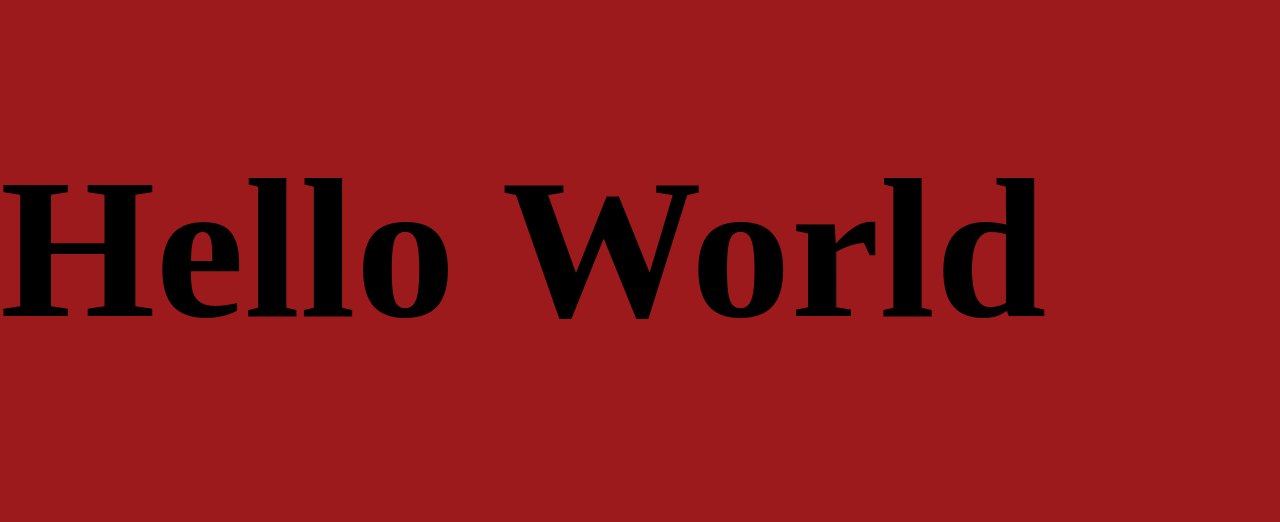
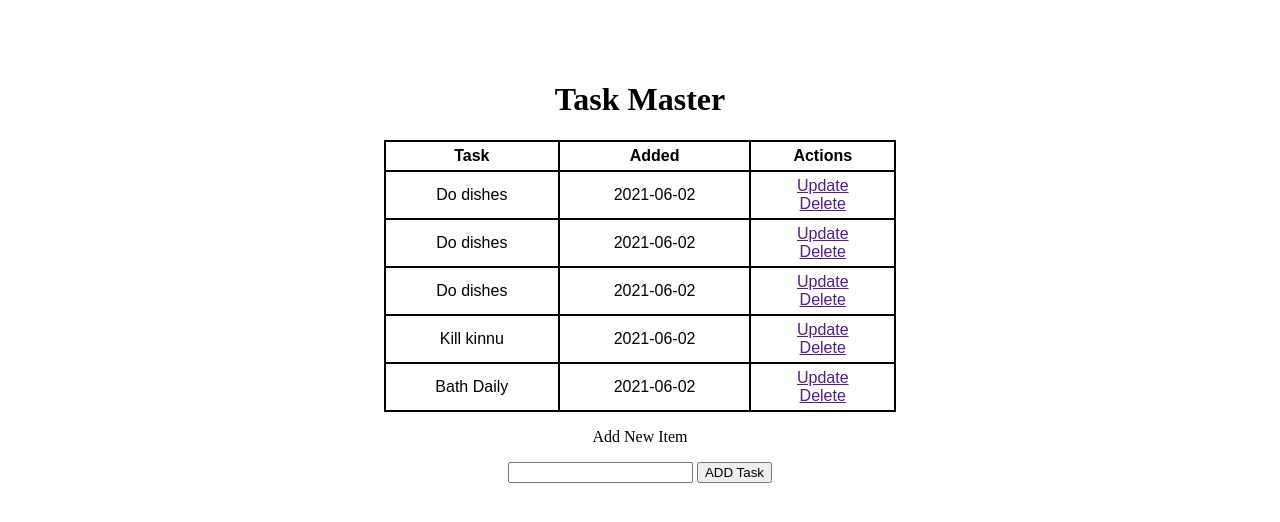
Before and after one commit to SamarpreetSingh/Flask-To-do-List, a Flask app: page / in a window 1280 px wide. Shown: the top 522 px of the page. Run offline with Flask 2, Linux system fonts and the light colour scheme; data comes from the database, SQL or seed files in the repository; both versions use the stored data as it was after the commit.

Commit message:
Added Create Functionality

```diff
--- a/app.py
+++ b/app.py
@@ -1,11 +1,42 @@
-from flask import Flask, render_template, url_for
+from flask import Flask, render_template, request, url_for, redirect
+from flask_sqlalchemy import SQLAlchemy
+from datetime import datetime
+from flask_migrate import Migrate
 
 app = Flask(__name__)
+app.config['SQLALCHEMY_DATABASE_URI'] = 'sqlite:///test.db'
+db = SQLAlchemy(app)
+migrate = Migrate(app, db)
 
 
-@app.route('/')
+class Todo(db.Model):
+    id = db.Column(db.Integer, primary_key=True)
+    content = db.Column(db.String(200), nullable=False)
+    date_created = db.Column(db.DateTime, default=datetime.utcnow)
+
+    def __repr__(self):
+        return '<Task %r>' % id
+
+
+db.create_all()
+
+@app.route('/', methods=['POST', 'GET'])
 def index():
-    return render_template('index.html')
+    if request.method == 'POST':
+        task_content = request.form['content']
+        new_task = Todo(content=task_content)
+
+        try:
+            db.session.add(new_task)
+            db.session.commit()
+            return redirect('/')
+        except:
+            return "There was an issue adding to Database."
+
+    else:
+        tasks = Todo.query.order_by(Todo.date_created).all()
+        # tasks = [1, 'workout', '26 may']
+        return render_template('index.html', tasks=tasks)
 
 
 if __name__ == "__main__":
--- a/static/css/app.css
+++ b/static/css/app.css
@@ -1,6 +1,22 @@
 body{
-    font-size: 100px;
-    background-color: #9C1A1C;
     margin: 0;
-    font-family: Algerian;
 }
+.content {
+    margin: 50px auto;
+    width: 40%;
+    /*border: 5px solid #000000;*/
+    padding: 10px;
+    text-align: center  ;
+}
+table {
+    border: 2px solid black;
+    border-collapse: collapse;
+    padding: 10px;
+    width: 100%;
+}
+td, th, tr{
+    border: 2px solid black;
+    margin: 50px;
+    padding: 5px;
+    font-family: sans-serif;
+}
--- /dev/null
+++ b/templates/base.html
@@ -0,0 +1,16 @@
+<!doctype html>
+<html lang="en">
+<head>
+    <meta charset="UTF-8">
+    <meta name="viewport"
+          content="width=device-width, user-scalable=no, initial-scale=1.0, maximum-scale=1.0, minimum-scale=1.0">
+    <meta http-equiv="X-UA-Compatible" content="ie=edge">
+    <link rel="stylesheet" href="{{url_for('static', filename='css/app.css')}}">
+    <script src="{{url_for('static', filename='app.js')}}"></script>
+
+    {% block head %}{%  endblock %}
+</head>
+<body>
+{% block body %}{% endblock %}
+</body>
+</html>
--- a/templates/index.html
+++ b/templates/index.html
@@ -1,15 +1,34 @@
-<!doctype html>
-<html lang="en">
-<head>
-    <meta charset="UTF-8">
-    <meta name="viewport"
-          content="width=device-width, user-scalable=no, initial-scale=1.0, maximum-scale=1.0, minimum-scale=1.0">
-    <meta http-equiv="X-UA-Compatible" content="ie=edge">
-    <title>Document</title>
-    <link rel="stylesheet" href="{{url_for('static', filename='css/app.css')}}">
-    <script src="{{url_for('static', filename='app.js')}}"></script>
-</head>
-<body>
-<h1>Hello World</h1>
-</body>
-</html>
+{% extends 'base.html' %}
+
+{% block head %}
+    <title>Task Master</title>
+{% endblock %}
+
+{% block body %}
+    <div class="content">
+    <h1>Task Master</h1>
+    <table class="table">
+        <tr>
+            <th>Task</th>
+            <th>Added</th>
+            <th>Actions</th>
+        </tr>
+        {%  for task in tasks %}
+        <tr>
+            <td>{{ task.content }}</td>
+            <td>{{ task.date_created.date() }}</td>
+            <td>
+                <a href="">Update</a><br>
+                <a href="">Delete</a>
+            </td>
+        </tr>
+        {% endfor %}
+    </table>
+
+        <form action="/" method="POST">
+            <p>Add New Item</p>
+            <input type="text" name="content">
+            <input type="submit" value="ADD Task"></input>
+        </form>
+    </div>
+{% endblock %}
```
Also changed, not shown: test.db (added).
